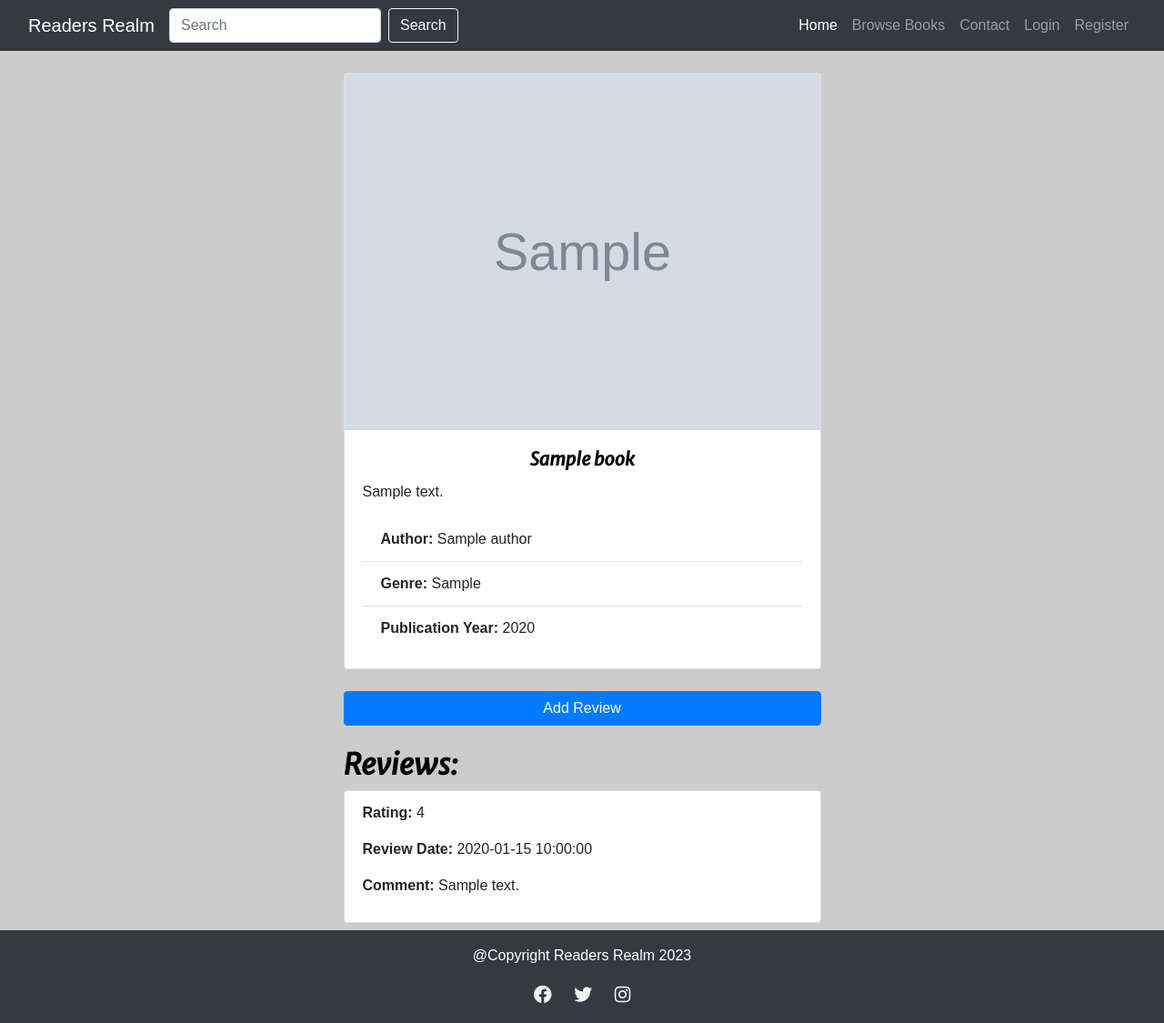
After one commit to Craig-Hudson/online-book-review, a Flask app: page /reviews/1 in a window 1280 px wide. The commit adds this page. Shown: the whole page at 91% size. Run offline with Flask 2, Linux system fonts and the light colour scheme; tables that the repository leaves empty hold one stand-in row (values such as "Sample post"); grey boxes marked "Sample" are stand-in pictures.

Commit message:
ADD: review page which will display an image of the book and relevant information, and then retreive reviews and display underneath

```diff
--- a/readersrealm/routes.py
+++ b/readersrealm/routes.py
@@ -6,7 +6,7 @@ from flask import(
     flash,
     session)
 from readersrealm import app, db
-from readersrealm.models import User, Author, Book
+from readersrealm.models import User, Author, Book, Review
 from werkzeug.security import generate_password_hash, check_password_hash
 import re
 
@@ -163,3 +163,41 @@ def add_book_form():
         return redirect(url_for('browse_books'))
 
     return render_template('add-book.html')  # Render the book entry form
+
+
+@app.route('/reviews/<book_id>', methods=['GET'])
+def reviews(book_id):
+    book = Book.query.get(book_id)
+    reviews = Review.query.filter_by(book_id=book.id).all()
+    print("Book ID:", book_id)
+    print("Book:", book)
+    print("Reviews:", reviews)
+
+    return render_template('reviews.html', book=book, reviews=reviews)
+
+
+
+
+
+@app.route('/add_review/<book_id>', methods=['GET', 'POST'])
+def add_review(book_id):
+    book = Book.query.get(book_id)  # Move the book query here to make it available for both cases
+
+    if 'user_id' not in session:
+        flash('Please log in to add a review.', 'error')
+        return redirect(url_for('login'))
+
+    if request.method == 'POST':
+        user_id = session['user_id']  # Get the user's ID from the session
+        rating = request.form['rating']  # Capture the rating from the form
+        comment = request.form['comment']  # Capture the review content (comment)
+
+        # Create a new review with the above data
+        new_review = Review(user_id=user_id, book_id=book_id, rating=rating, comment=comment)
+        db.session.add(new_review)
+        db.session.commit()
+
+        flash('Review added successfully!', 'success')
+        return redirect(url_for('reviews', book_id=book_id))
+
+    return render_template('add-review.html', book_id=book_id, book=book)
--- a/readersrealm/templates/browse-books.html
+++ b/readersrealm/templates/browse-books.html
@@ -25,7 +25,7 @@
                     <li class="list-group-item"><strong>Publication Year:</strong> {{ book.publication_year }}</li>
                 </ul>
                 <div class="card-body">
-                    <a href="{{ url_for('index', book_id=book.id) }}" class="btn btn-primary btn-block">View Reviews</a>
+                    <a href="{{ url_for('reviews', book_id=book.id) }}" class="btn btn-primary btn-block">View Reviews</a>
                 </div>
             </div>
         </div>
--- /dev/null
+++ b/readersrealm/templates/reviews.html
@@ -0,0 +1,46 @@
+{% extends 'base.html' %} {% block content %}
+<div class="container">
+    <div class="row">
+        <div class="col-md-6 offset-md-3">
+            <div class="card mt-4">
+                {% if book.image_url == "not-available.webp" %}
+                <img class="card-img-top" src="{{ url_for('static', filename='images/not-available.webp') }}" alt="{{ book.title }}" />
+                {% else %}
+                <img class="card-img-top" src="{{ book.image_url }}" alt="{{ book.title }}" />
+                {% endif %}
+
+                <div class="card-body">
+                    <h5 class="card-title text-center">{{ book.title }}</h5>
+                    <p class="card-text">{{ book.description }}</p>
+                    <ul class="list-group list-group-flush">
+                        <li class="list-group-item"><strong>Author:</strong> {{ book.author.name }}</li>
+                        <li class="list-group-item"><strong>Genre:</strong> {{ book.genre }}</li>
+                        <li class="list-group-item"><strong>Publication Year:</strong> {{ book.publication_year }}</li>
+                    </ul>
+                </div>
+            </div>
+        </div>
+    </div>
+
+    <div class="row mt-4">
+        <div class="col-md-6 offset-md-3">
+            <a href="{{ url_for('add_review', book_id=book.id) }}" class="btn btn-primary btn-block">Add Review</a>
+        </div>
+    </div>
+
+    <div class="row mt-4">
+        <div class="col-md-6 offset-md-3">
+            <h2>Reviews:</h2>
+            <ul class="list-group">
+                {% for review in reviews %}
+                <li class="list-group-item">
+                    <p><strong>Rating:</strong> {{ review.rating }}</p>
+                    <p><strong>Review Date:</strong> {{ review.review_date }}</p>
+                    <p><strong>Comment:</strong> {{ review.comment }}</p>
+                </li>
+                {% endfor %}
+            </ul>
+        </div>
+    </div>
+</div>
+{% endblock %}
```
